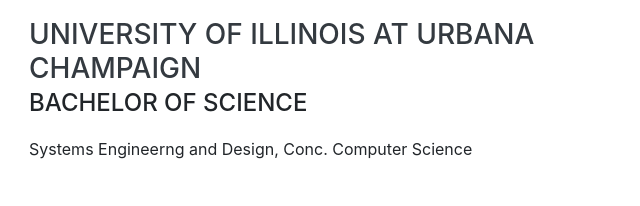
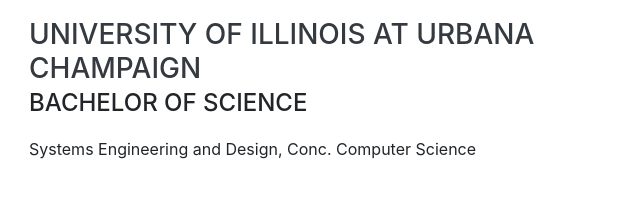
Before and after one commit to rchao16/personal, a website with bundled scripts: page index.html in a window 1280 px wide. Shown: the part 1960-2166 px from the top of the page, 291-931 px from the left. Built offline with nearby package versions, Linux system fonts and the light colour scheme; a web font is replaced by a local one.

Commit message:
fixed typos

```diff
--- a/index.html
+++ b/index.html
@@ -136,7 +136,7 @@
           <div class="resume-content">
             <h3 class="mb-0">University of Illinois at Urbana Champaign</h3>
             <div class="subheading mb-3">Bachelor of Science</div>
-            <div>Systems Engineerng and Design, Conc. Computer Science</div>
+            <div>Systems Engineering and Design, Conc. Computer Science</div>
           </div>
           <div class="resume-date text-md-right">
             <span class="text-primary">August 2015 - May 2020</span>
```
Also changed, not shown: README.md (deleted).
